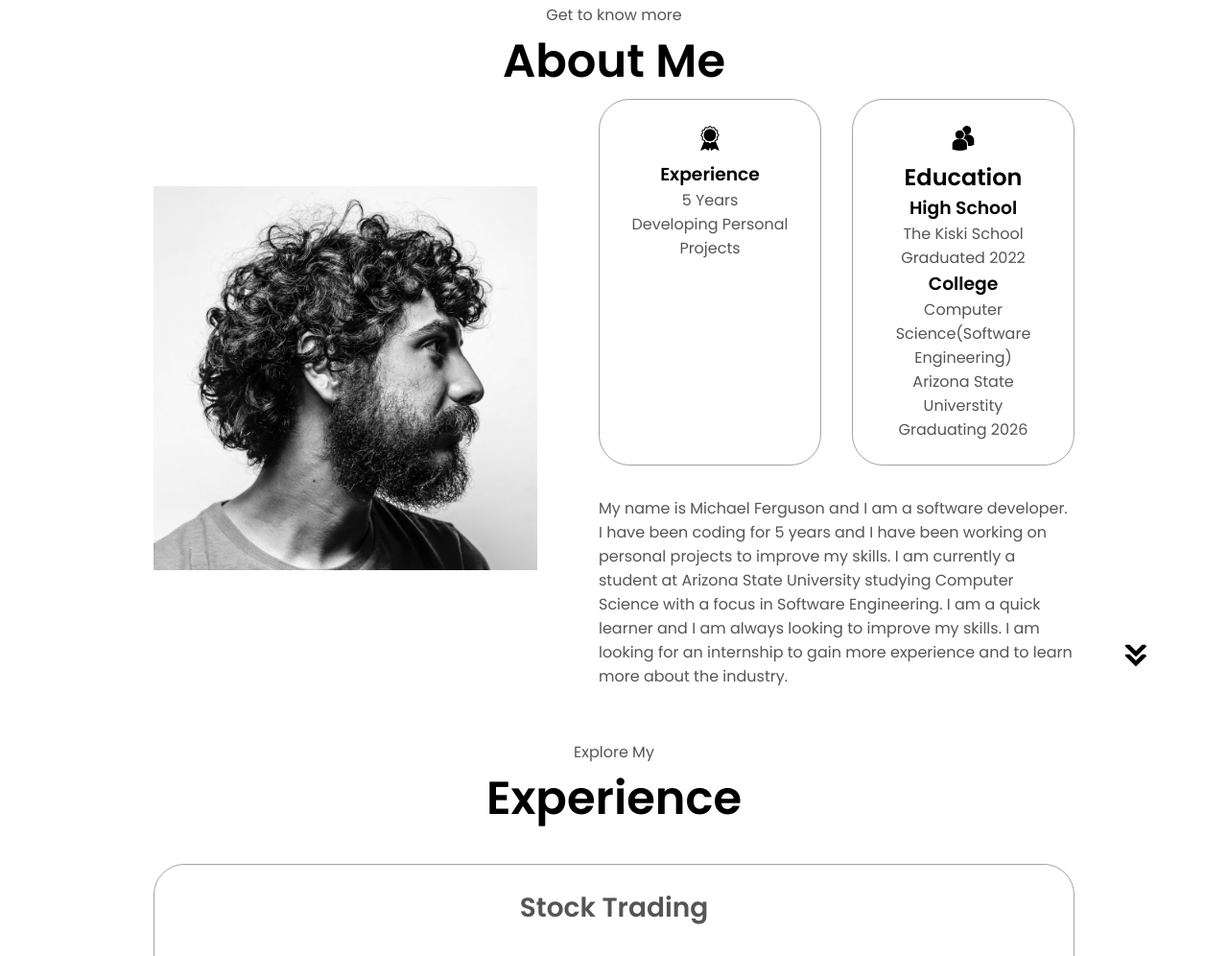
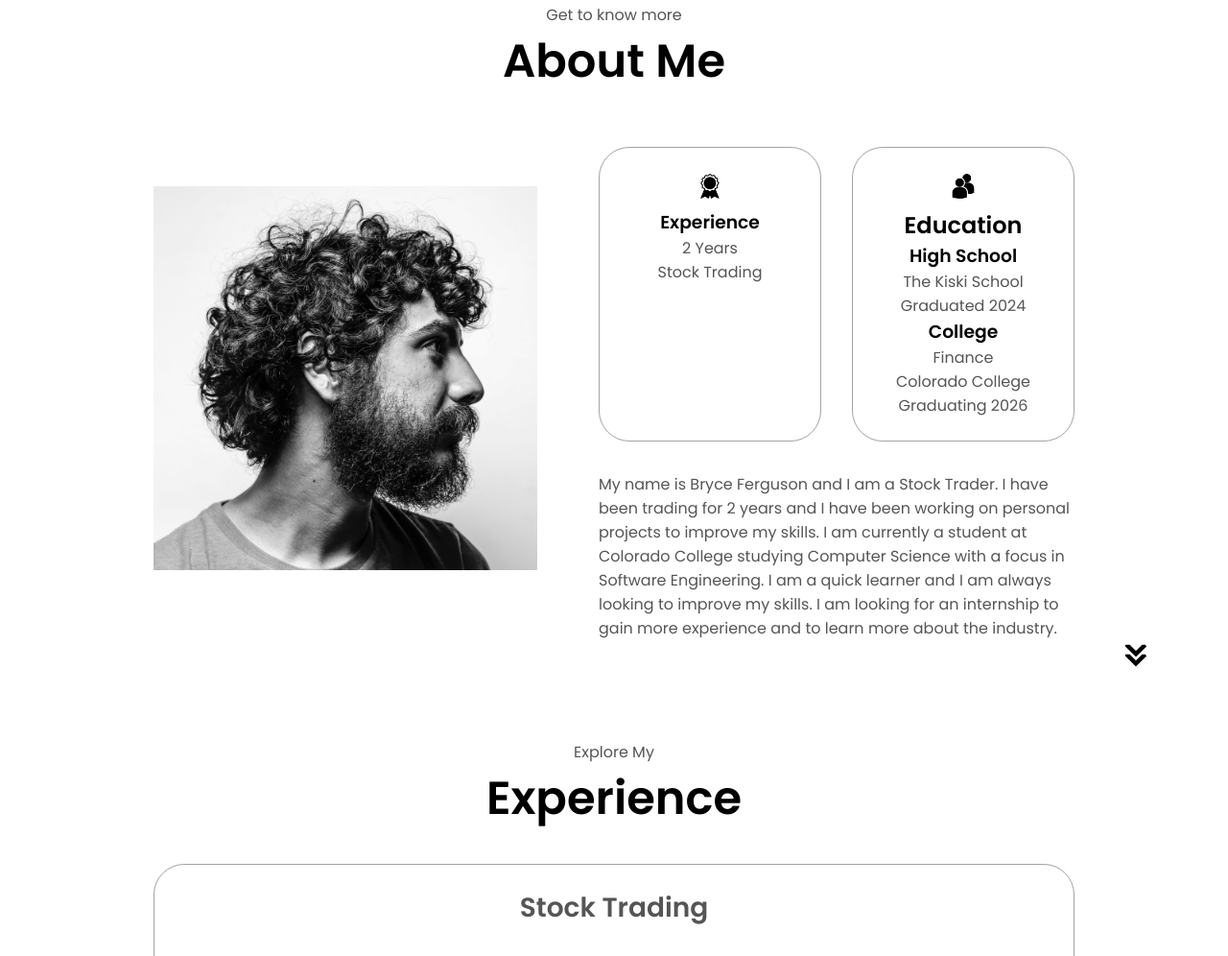
Before and after one commit to mferguson8/bryceWeb, a plain HTML site: page Site/index.html in a window 1280 px wide. Shown: the part 805-1801 px from the top of the page at 96% size. Drawn offline with Linux system fonts and the light colour scheme.

Commit message:
small chacnges

```diff
--- a/Site/index.html
+++ b/Site/index.html
@@ -68,19 +68,19 @@
                     <div class="details-container">
                         <img src="./assets/experience.png" alt="Experience icon" class="icon"/>
                         <h3>Experience</h3>
-                        <p>5 Years<br>Developing Personal Projects</p>
+                        <p>2 Years<br>Stock Trading</p>
                     </div>
                     <div class="details-container">
                         <img src="./assets/education.png" alt="Education icon" class="icon"/>
                         <h2>Education</h2>
                         <h3>High School</h3>
-                        <p>The Kiski School<br>Graduated 2022</p>
+                        <p>The Kiski School<br>Graduated 2024</p>
                         <h3>College</h3>
-                        <p>Computer Science(Software Engineering)<br>Arizona State Universtity<br>Graduating 2026</p>
+                        <p>Finance<br>Colorado College<br>Graduating 2026</p>
                 </div>
             </div>
             <div class="text-container">
-                <p>My name is Michael Ferguson and I am a software developer. I have been coding for 5 years and I have been working on personal projects to improve my skills. I am currently a student at Arizona State University studying Computer Science with a focus in Software Engineering. I am a quick learner and I am always looking to improve my skills. I am looking for an internship to gain more experience and to learn more about the industry.</p>
+                <p>My name is Bryce Ferguson and I am a Stock Trader. I have been trading for 2 years and I have been working on personal projects to improve my skills. I am currently a student at Colorado College studying Computer Science with a focus in Software Engineering. I am a quick learner and I am always looking to improve my skills. I am looking for an internship to gain more experience and to learn more about the industry.</p>
             </div>
           </div>
           <img src="./assets/arrow.png" alt="Arrow icon" class="icon arrow" onclick="location.href='#experience'"/>
```
